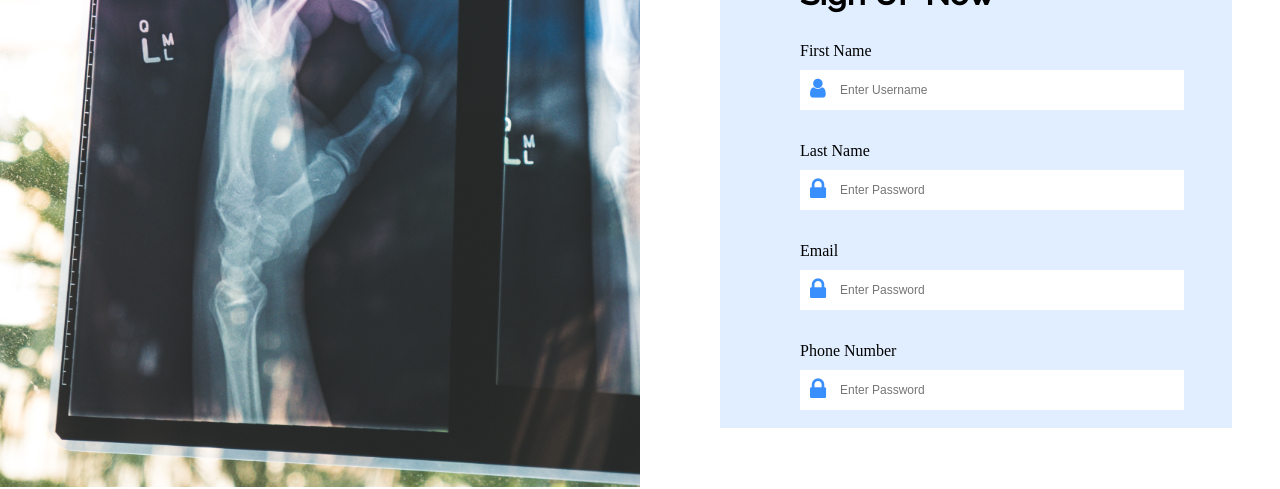
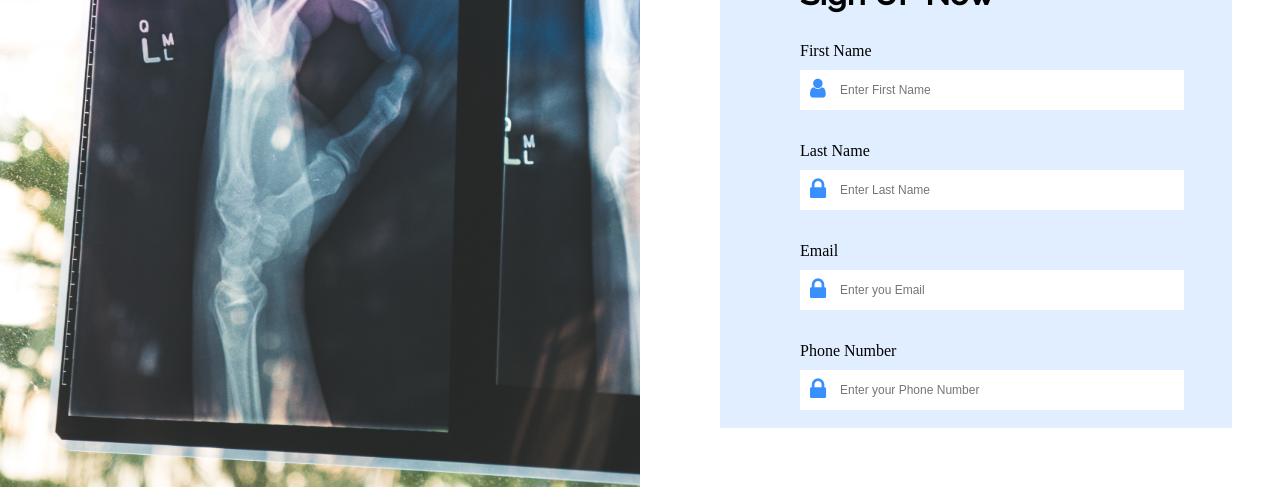
Before and after one commit to ChristopherDalziel/GP-Front, a React (Create React App) app: page /signup in a window 1280 px wide. Shown: the part 300-789 px from the top of the page. Built offline with nearby package versions, Linux system fonts and the light colour scheme.

Commit message:
submit the sign up form

```diff
--- a/src/pages/signup.js
+++ b/src/pages/signup.js
@@ -1,19 +1,45 @@
 import React, { Fragment, useState} from "react";
 import Nav from "../components/Nav";
 import "../css/signUp.css";
+import axios from 'axios'
 
 const SignUp =() =>{
 
-  const [formData,setFormData]=useState({
+  const [formData,setFormData] = useState({
     firstName:'',
-    lasrtName:'',
+    lastName:'',
     email:'',
     phone:'',
     password:'',
     password2:''
   });
 
-  const {firstName,lasrtName,email,phone,password,password2}= formData
+  const {firstName,lastName,email,phone,password,password2}= formData
+
+  const onChange=(e)=>setFormData({
+    ...formData,[e.target.name]: e.target.value
+  })
+
+  const onSubmit =  async e=> {
+    e.preventDefault()
+    if(password !== password2){
+      console.log('password not match');
+
+    }else{
+      // console.log(formData);
+      const newUser ={firstName,lastName, email, phone, password,password2}
+      try{
+        const body=JSON.stringify(newUser)
+        const res =await axios.post('/register', body)
+        console.log(res.data);
+
+      }catch(err){
+        console.error(err.response.data)
+      }
+
+    }
+  }
+
 
   return (
     <Fragment>
@@ -25,13 +51,15 @@ const SignUp =() =>{
             <div>
               <h1>New to Klinic Doctor Leong?</h1>
               <h1>Sign UP Now</h1>
-              <form action="">
+              <form onSubmit={e => onSubmit(e)}>
                 <div className="input-wrapper-1">
                   <label>First Name</label> <br />
                   <input
                     type="text"
-                    placeholder="Enter Username"
+                    placeholder="Enter First Name"
                     name="firstName"
+                    value={firstName}
+                    onChange={e=>onChange(e)}
                     required
                   />
                 </div>
@@ -40,8 +68,10 @@ const SignUp =() =>{
                   <br />
                   <input
                     type="text"
-                    placeholder="Enter Password"
-                    name="pslasrtNamew"
+                    placeholder="Enter Last Name"
+                    name="lastName"
+                    value={lastName}
+                    onChange={e=>onChange(e)}
                     required
                   />
                 </div>
@@ -50,8 +80,10 @@ const SignUp =() =>{
                   <br />
                   <input
                     type="text"
-                    placeholder="Enter Password"
+                    placeholder="Enter you Email"
                     name="email"
+                    value={email}
+                    onChange={e=>onChange(e)}
                     required
                   />
                 </div>
@@ -60,8 +92,10 @@ const SignUp =() =>{
                   <br />
                   <input
                     type="text"
-                    placeholder="Enter Password"
+                    placeholder="Enter your Phone Number"
                     name="phone"
+                    value={phone}
+                    onChange={e=>onChange(e)}
                     required
                   />
                 </div>
@@ -70,8 +104,10 @@ const SignUp =() =>{
                   <br />
                   <input
                     type="password"
-                    placeholder="Enter Password"
+                    placeholder="Enter the Password"
                     name="password"
+                    value={password}
+                    onChange={e=>onChange(e)}
                     required
                   />
                 </div>
@@ -80,8 +116,10 @@ const SignUp =() =>{
                   <br />
                   <input
                     type="password"
-                    placeholder="Enter Password"
+                    placeholder="confirm the Password"
                     name="password2"
+                    value={password2}
+                    onChange={e=>onChange(e)}
                     required
                   />
                 </div>
```
